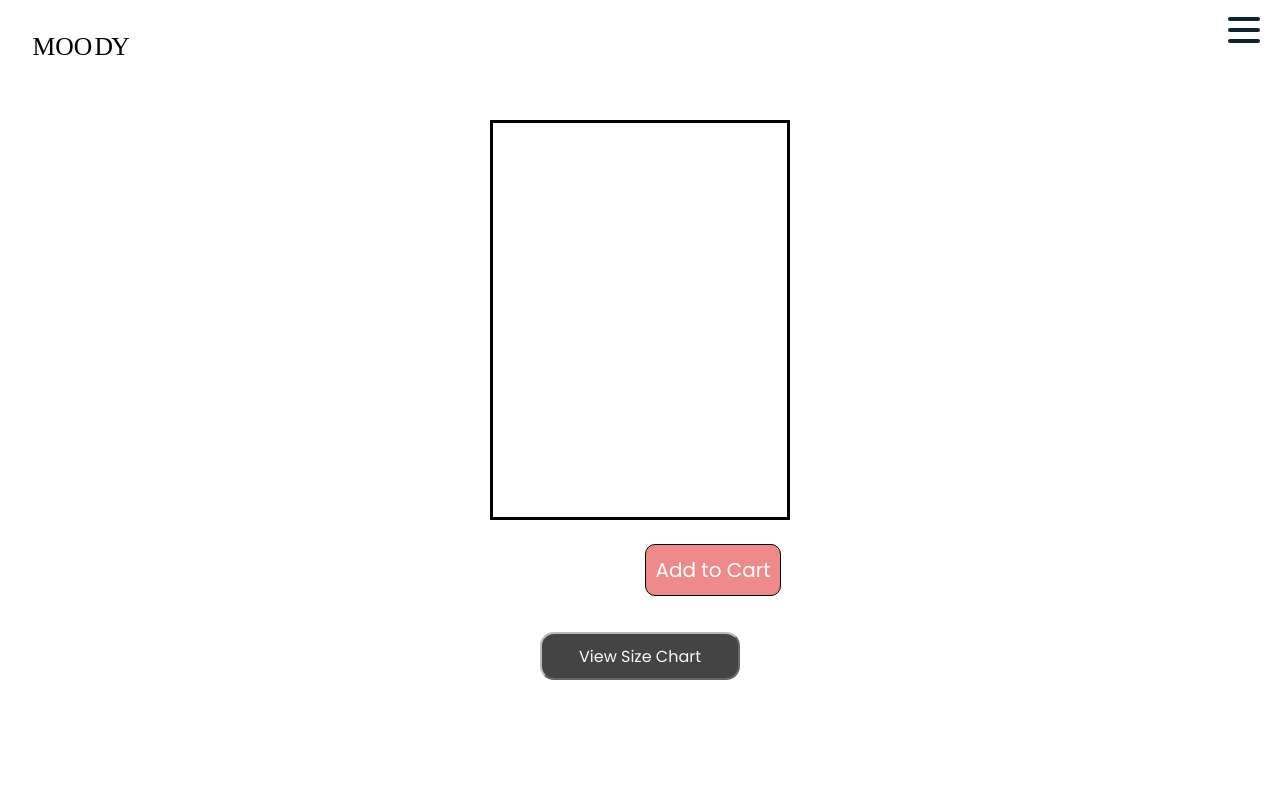
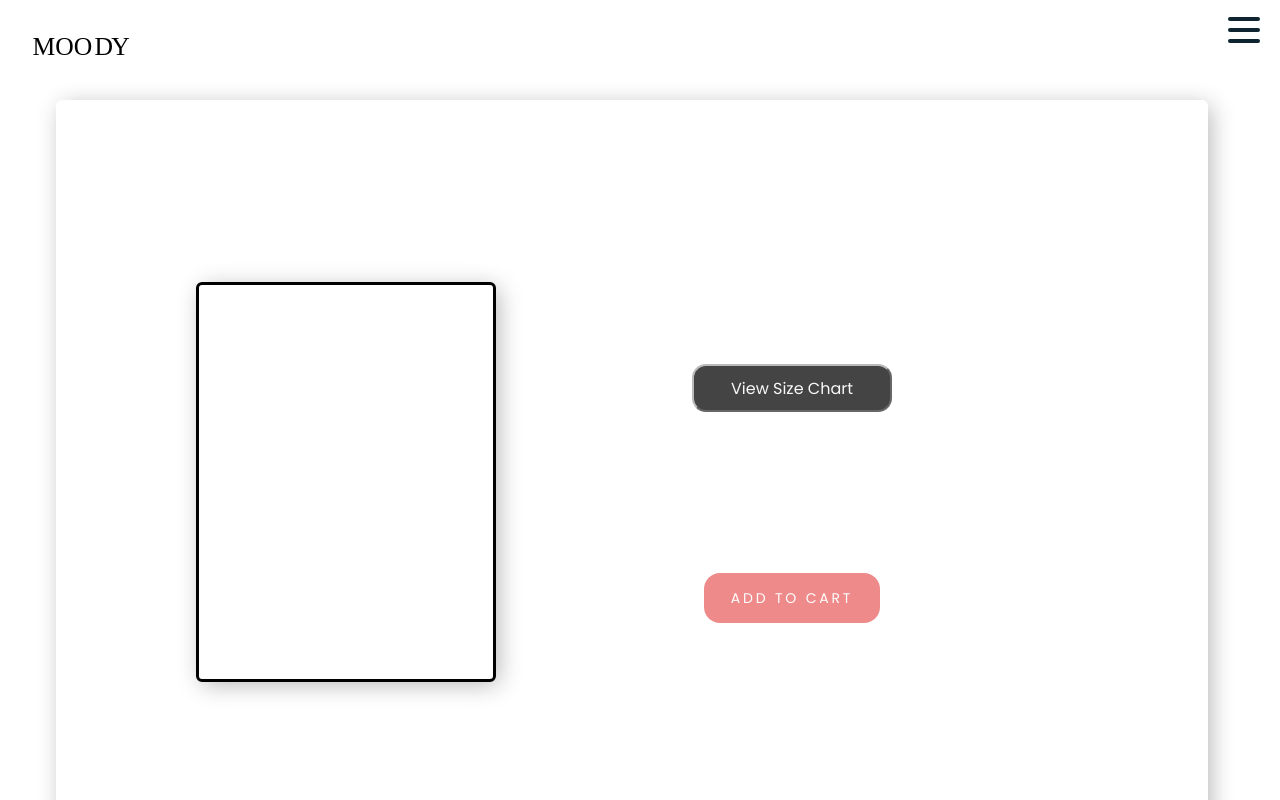
Before and after one commit to Pureum309/finalproject, a Next.js app: page /productItem in a window 1280 px wide. Shown: the top 800 px of the page. Built offline with nearby package versions, Linux system fonts and the light colour scheme; a web font is replaced by a local one.

Commit message:
styling productItem page

```diff
--- a/styles/Home.module.css
+++ b/styles/Home.module.css
@@ -10,11 +10,17 @@
 }
 
 .productMain{
-  display: flex;
-  min-height: 120vh;
+  min-height: 130vh;
   background-color: white;
-  justify-content: center;
+  position: absolute;
+	left: 3.5em;
+	grid-template-rows: 1fr;
+	width: 90%;
+	height: 40%;
+	border-radius: 6px;
+	box-shadow: 4px 4px 25px -2px rgba(0, 0, 0, 0.3);
 }
+
 .heading{
   color: black;
   margin-bottom: 30px;
@@ -35,15 +41,24 @@ text-decoration: underline;
 
 .productItem{
 justify-content: center;
+float: left;
 width: 300px;
 height: 400px;
 border: 3px solid black;
 background-color: white;
-margin-top: 50px;
+position: absolute;
+left: 7.5em;
+bottom: 44%;
+	border-radius: 6px;
+	box-shadow: 4px 4px 25px -2px rgba(0, 0, 0, 0.3);
+
 }
 
 .product{
   color: black;
+  margin-bottom: 24.1em;
+  clear: left;
+	margin: 2em 0;
 }
 
 .description{
@@ -52,23 +67,35 @@ margin-top: 50px;
 
 .amount{
   font-weight: bold;
-  margin-top: 20px;
+  margin-left: -352px;
 }
 
 .product div{
   display: flex;
+  left: 140px;
 }
 
 .product h2{
-  margin-top: 20px;
+  margin-top: 180px;
+  margin-left: 30%;
+  padding-left: 58px;
 }
 
 .product button{
-margin-left: 150px;
+margin-left: 20px;
 background-color: #ef8a8a;
-color: white;
-border-radius: 10px;
-padding: 10px;
+border-radius: 16px;
+  display: inline-block;
+  top:473px;
+  width: 176px;
+  box-sizing: border-box;
+  border: transparent;
+  font-size: 14px;
+  font-weight: 500;
+  text-transform: uppercase;
+  letter-spacing: 0.2em;
+  color: #ffffff;
+  cursor: pointer;
 
 }
 
@@ -181,10 +208,9 @@ Main CSS come below
 
 .categoryimg {
   background-color:#F9F9F9;
-  border-radius: 3em;
+  border-radius: 44em;
   width:80%;
   height:100%;
-  box-shadow: rgba(177, 202, 255, 0.15) 0px 2px 5px 0px, rgba(55, 54, 54, 0.05) 0px 1px 1px 0px;
 }
 
 .categorytxt {
@@ -366,21 +392,21 @@ Main CSS come below
 }
 
 .productInfo {
-  justify-content: center
+  justify-content: center;
+  margin-left: 300px;
 }
 
 .amount {
-  font-size: 30px;
+  font-size: 40px;
 }
 
 .addcartbtn {
-  padding: 4px;
-  margin: 4px;
-  border-radius: 4px;
-  border: 1px solid black;
-  background-color: rgb(154, 211, 211);
-  color: black;
+  display: inline-block;
+  position: absolute;
+  top: 395px;
+  height: 50px;
   font-size: 20px;
+  color: #474747;
 }
 
 /* size chart component */
@@ -392,6 +418,7 @@ Main CSS come below
   margin-top: 2em;
   margin-bottom: 2em;
   width: 500px;
+  margin-left: 320px;
   text-align: center;
 }
 
@@ -411,7 +438,12 @@ Main CSS come below
   display:flex;
   justify-content: center;
   margin: auto;
-  margin-bottom: 20px;
+  margin-bottom: 80px;
+  cursor: pointer;
+}
+
+.sizeChartBtn:hover {
+  background-color: #79b0a1;
 }
 
 .sizechart table {
```
